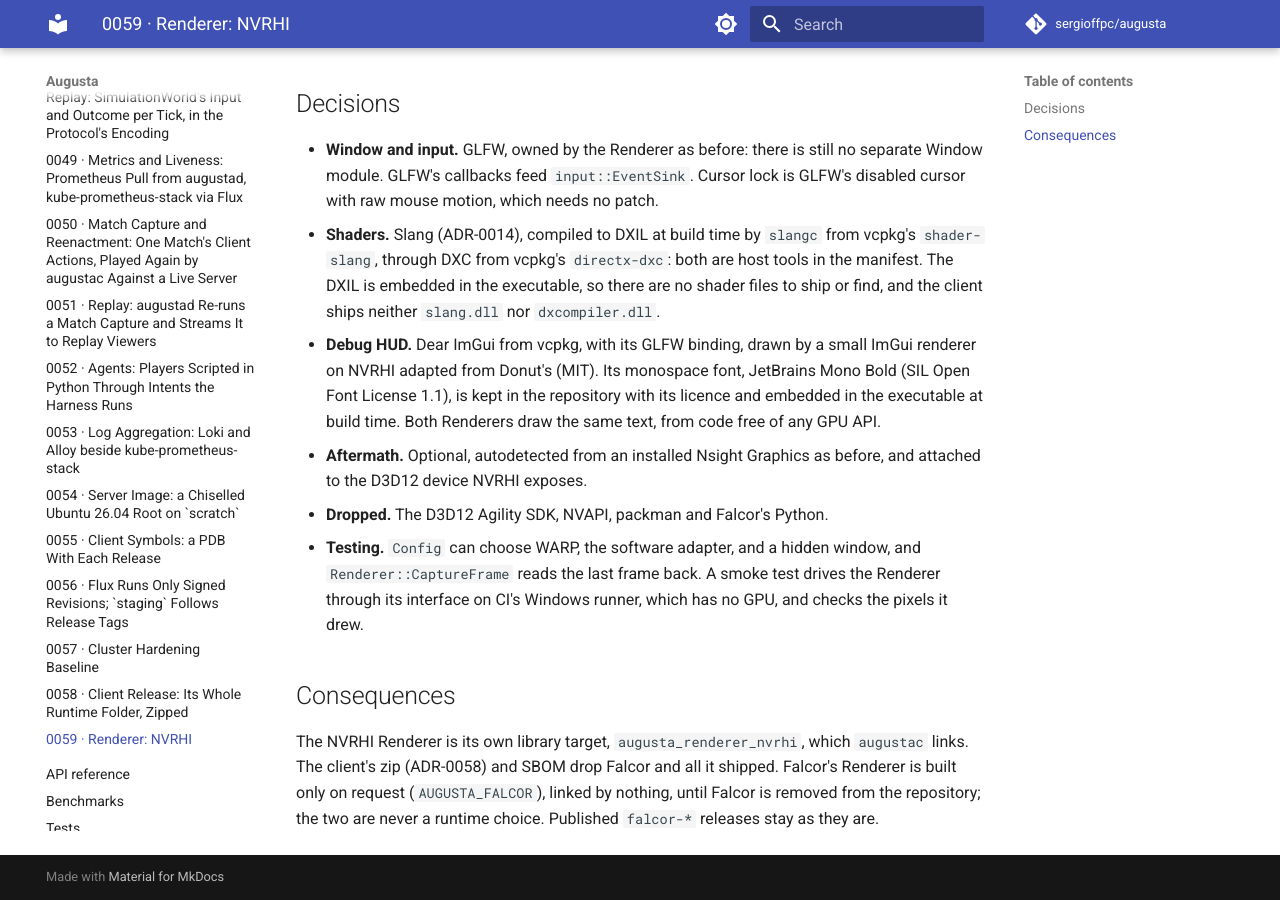
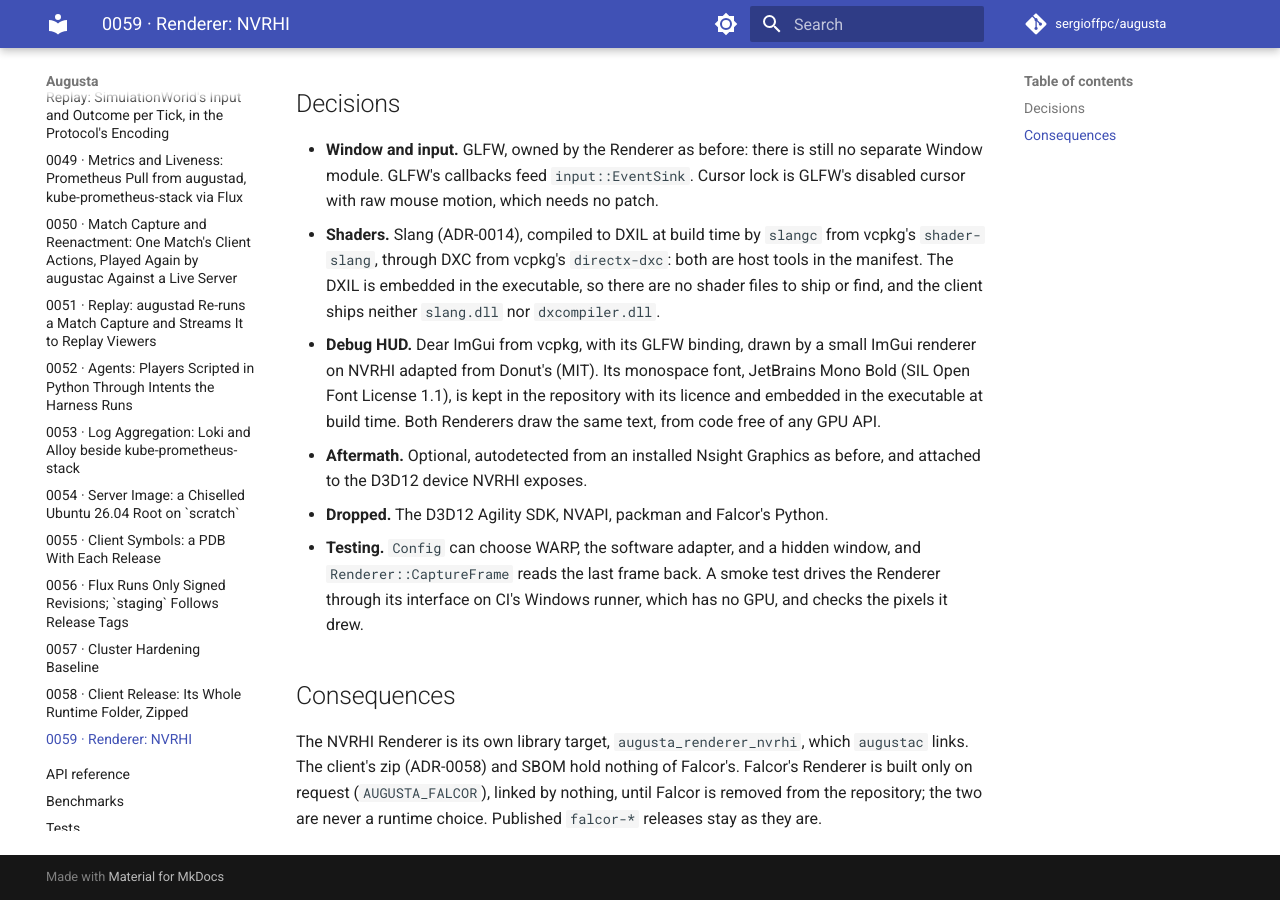
Before and after one commit to sergioffpc/augusta, an MkDocs documentation site: the page built from docs/adr/0059-renderer-nvrhi.md, in a window 1280 px wide and 900 px high, scrolled down 623 px. Built offline with MkDocs 1.6.1 and Material for MkDocs 9.7.7, drawn with Linux system fonts in a browser that asks for light colours; comment, search, counter and statistics services are not loaded.

```diff
--- a/docs/adr/0059-renderer-nvrhi.md
+++ b/docs/adr/0059-renderer-nvrhi.md
@@ -50,7 +50,7 @@ unused but keeps a Linux client possible. The alternatives weighed:
 ## Consequences
 
 The NVRHI Renderer is its own library target, `augusta_renderer_nvrhi`, which
-`augustac` links. The client's zip (ADR-0058) and SBOM drop Falcor and all it
-shipped. Falcor's Renderer is built only on request (`AUGUSTA_FALCOR`), linked
-by nothing, until Falcor is removed from the repository; the two are never a
+`augustac` links. The client's zip (ADR-0058) and SBOM hold nothing of Falcor's.
+Falcor's Renderer is built only on request (`AUGUSTA_FALCOR`), linked by
+nothing, until Falcor is removed from the repository; the two are never a
 runtime choice. Published `falcor-*` releases stay as they are.
```
Also changed, not shown: 4 other files.
